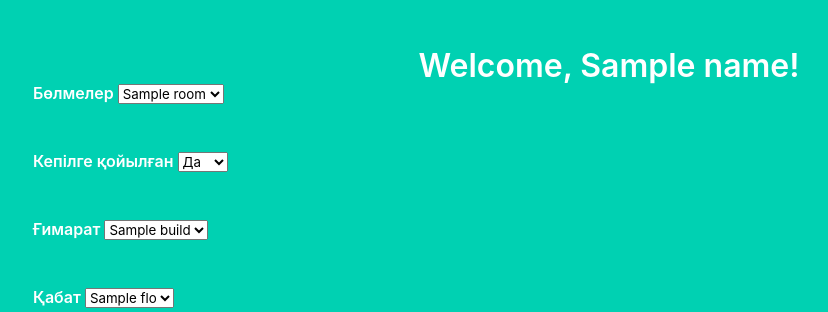
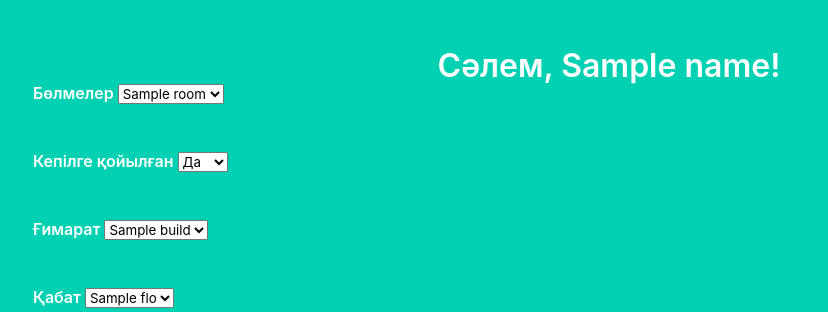
Before and after one commit to adekability/KrishaAnalysis, a Flask app: template templates/recognizer.html in a window 1280 px wide. Shown: the part 52-364 px from the top of the page, without its empty margins (31-859 px from the left). Run offline with Flask 3, Linux system fonts and the light colour scheme; the template is opened without the code that fills it: most values are stand-ins (such as "Sample title", 1, 10 or a date in 2020).

Commit message:
add: map

```diff
--- a/templates/recognizer.html
+++ b/templates/recognizer.html
@@ -4,7 +4,7 @@
 
 {% block content %}
 <h1 class="title">
-  Welcome, {{ name }}!
+  Сәлем, {{ name }}!
     <form method="POST" action="/recognizer">
   <div class="field">
                 <div class="control">
```
